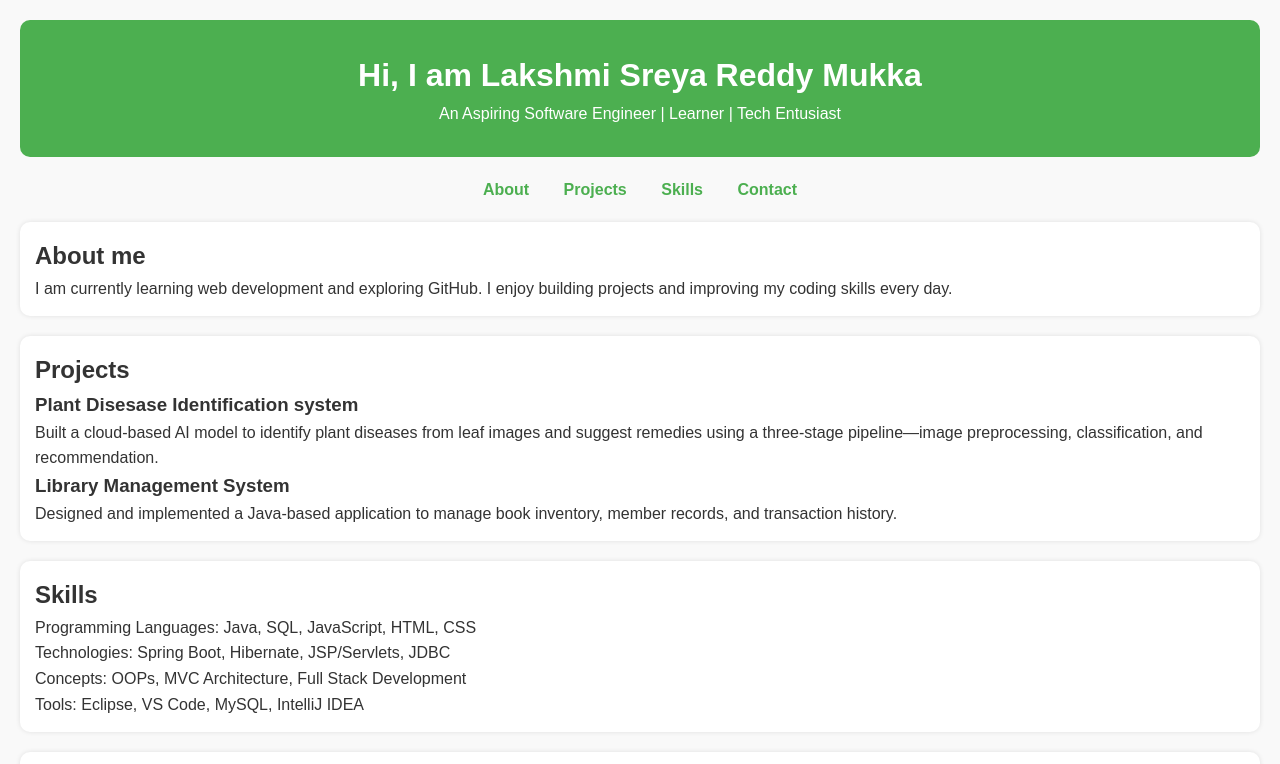
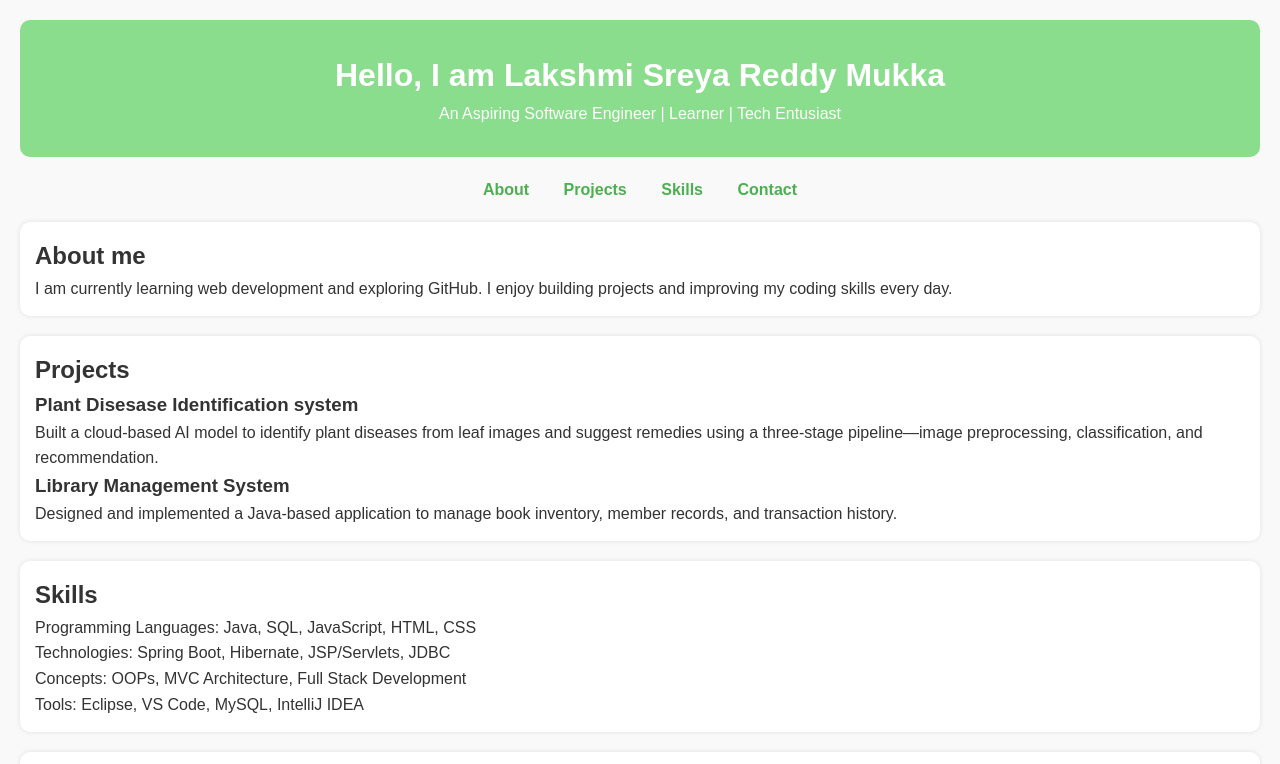
Before and after one commit to sreya-reddy18/Portfolio, a plain HTML site: page index.html in a window 1280 px wide. Shown: the top 764 px of the page. Drawn offline with Linux system fonts and the light colour scheme.

Commit message:
commiting changes

```diff
--- a/index.css
+++ b/index.css
@@ -17,7 +17,7 @@ body {
 header {
   text-align: center;
   padding: 30px;
-  background: #4CAF50;
+  background: #8add8c;
   color: white;
   border-radius: 10px;
   margin-bottom: 20px;
--- a/index.html
+++ b/index.html
@@ -9,7 +9,7 @@
   </head>
   <body>
     <header>
-      <h1>Hi, I am Lakshmi Sreya Reddy Mukka</h1>
+      <h1>Hello, I am Lakshmi Sreya Reddy Mukka</h1>
       <p>An Aspiring Software Engineer | Learner | Tech Entusiast</p>
     </header>
 
```
